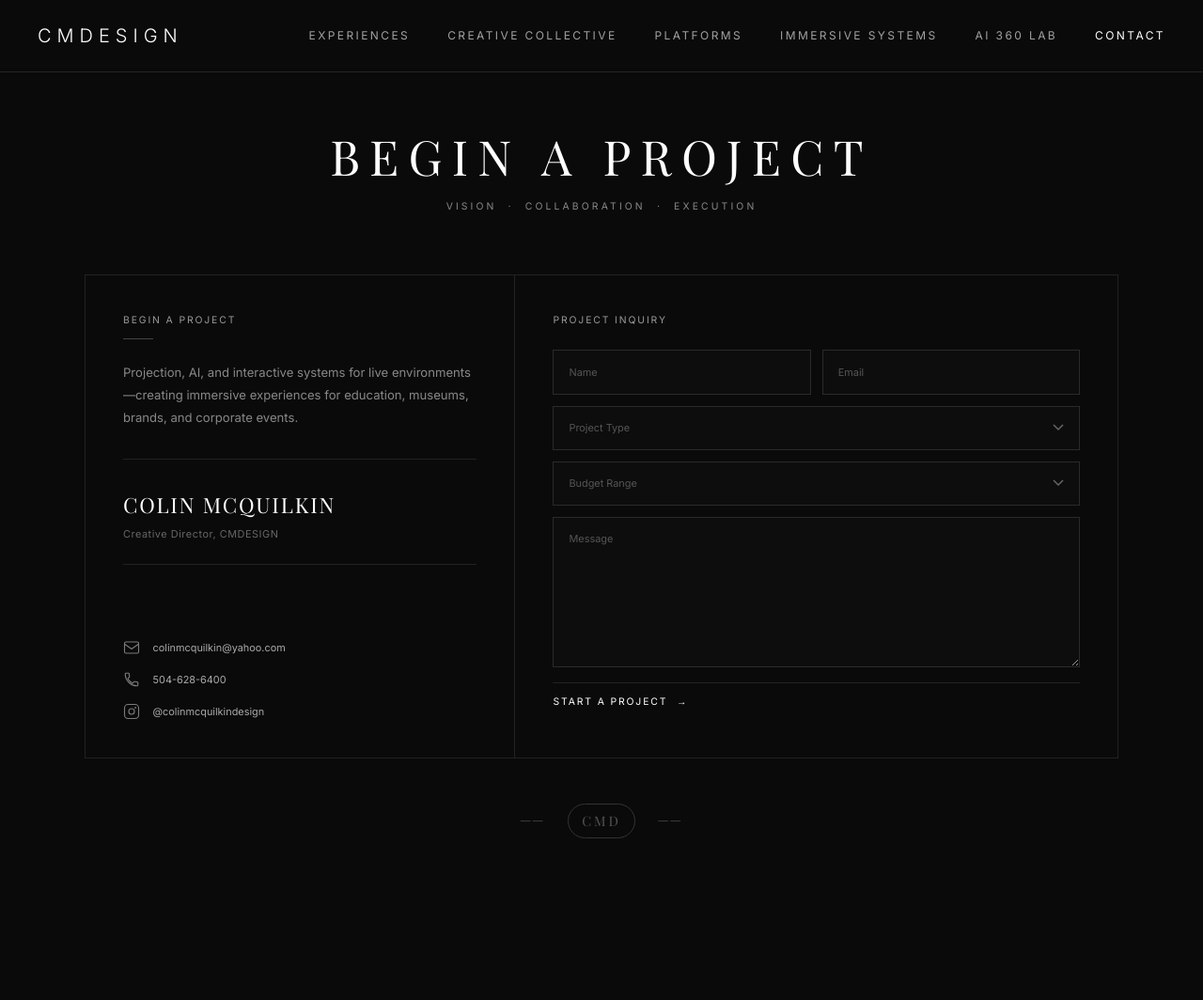
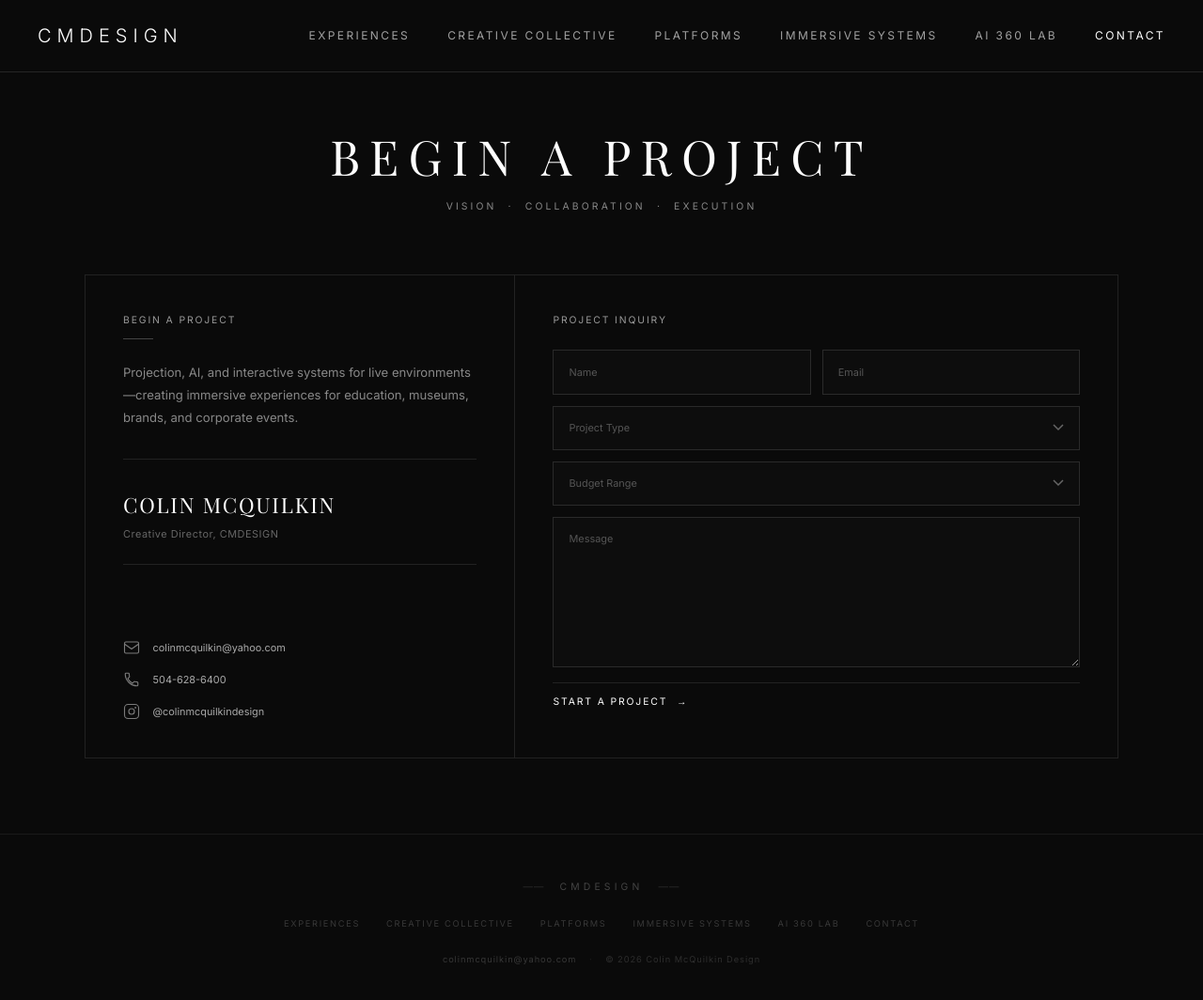
Before and after one commit to casey-byars/ColinMcQuilkin, a website built with Vite: page contact.html in a window 1280 px wide. Shown: the whole page at 94% size. Before the commit the page ends 1004 px from the top, so only its background shows below. Built offline with nearby package versions, Linux system fonts and the light colour scheme; no server answers; a web font is replaced by a local one.

Commit message:
Extract nav and footer into shared snippets
- shared.js: add footerHTML export alongside existing navHTML; footer
  includes brand mark, full nav links, email, and copyright year
- style.css: add .site-footer and all child class styles
- All 6 pages now import and render both navHTML and footerHTML from
  a single source — editing shared.js updates every page at once
- contact.js: remove inline footer mark, use shared footerHTML instead

Co-Authored-By: Claude Sonnet 4.6 <noreply@anthropic.com>

```diff
--- a/src/ai-360-lab.js
+++ b/src/ai-360-lab.js
@@ -1,6 +1,6 @@
 import './style.css'
 import './ai-360-lab.css'
-import { navHTML, initPage, loadContent } from './shared.js'
+import { navHTML, footerHTML, initPage, loadContent } from './shared.js'
 
 document.querySelector('#app').innerHTML = `
   ${navHTML}
@@ -129,6 +129,8 @@ document.querySelector('#app').innerHTML = `
     </div>
 
   </div>
+
+  ${footerHTML}
 `
 
 initPage('ai-360-lab')
--- a/src/contact.js
+++ b/src/contact.js
@@ -1,6 +1,6 @@
 import './style.css'
 import './contact.css'
-import { navHTML, initPage, loadContent } from './shared.js'
+import { navHTML, footerHTML, initPage, loadContent } from './shared.js'
 
 document.querySelector('#app').innerHTML = `
   ${navHTML}
@@ -83,13 +83,9 @@ document.querySelector('#app').innerHTML = `
 
     </div>
 
-    <!-- Footer mark -->
-    <div class="contact-footer">
-      <span>——</span>
-      <span class="contact-footer-logo">CMD</span>
-      <span>——</span>
-    </div>
   </div>
+
+  ${footerHTML}
 `
 
 initPage('contact')
--- a/src/creative-collective.js
+++ b/src/creative-collective.js
@@ -1,6 +1,6 @@
 import './style.css'
 import './creative-collective.css'
-import { navHTML, initPage, loadContent } from './shared.js'
+import { navHTML, footerHTML, initPage, loadContent } from './shared.js'
 
 const R2 = 'https://pub-2978629bd67943adbfc351e6dbcc0f6f.r2.dev'
 
@@ -73,6 +73,8 @@ document.querySelector('#app').innerHTML = `
       'A real-time audio-reactive spectrum visualization installation created for Mazda at SXSW Hype Hotel, turning music into a dynamic light and projection experience.')}
 
   </section>
+
+  ${footerHTML}
 `
 
 initPage('creative-collective')
--- a/src/immersive-systems.js
+++ b/src/immersive-systems.js
@@ -1,6 +1,6 @@
 import './style.css'
 import './immersive-systems.css'
-import { navHTML, initPage } from './shared.js'
+import { navHTML, footerHTML, initPage } from './shared.js'
 
 function card(num, title, tag, desc, specs) {
   const specItems = specs.map(s => `<span class="is-spec">${s}</span>`).join('')
@@ -62,6 +62,8 @@ document.querySelector('#app').innerHTML = `
 
     </div>
   </section>
+
+  ${footerHTML}
 `
 
 initPage('immersive-systems')
--- a/src/main.js
+++ b/src/main.js
@@ -1,5 +1,5 @@
 import './style.css'
-import { navHTML, initPage, loadContent } from './shared.js'
+import { navHTML, footerHTML, initPage, loadContent } from './shared.js'
 
 const R2 = 'https://pub-2978629bd67943adbfc351e6dbcc0f6f.r2.dev'
 
@@ -96,6 +96,8 @@ document.querySelector('#app').innerHTML = `
     </a>
 
   </section>
+
+  ${footerHTML}
 `
 
 initPage('experiences')
--- a/src/platforms.js
+++ b/src/platforms.js
@@ -1,6 +1,6 @@
 import './style.css'
 import './platforms.css'
-import { navHTML, initPage } from './shared.js'
+import { navHTML, footerHTML, initPage } from './shared.js'
 
 const R2 = 'https://pub-2978629bd67943adbfc351e6dbcc0f6f.r2.dev'
 
@@ -72,6 +72,8 @@ document.querySelector('#app').innerHTML = `
 
     </div>
   </section>
+
+  ${footerHTML}
 `
 
 initPage('platforms')
--- a/src/shared.js
+++ b/src/shared.js
@@ -1,3 +1,26 @@
+export const footerHTML = `
+  <footer class="site-footer">
+    <div class="footer-mark">
+      <span class="footer-rule">——</span>
+      <span class="footer-logo">CMDESIGN</span>
+      <span class="footer-rule">——</span>
+    </div>
+    <nav class="footer-nav">
+      <a href="/">Experiences</a>
+      <a href="/creative-collective.html">Creative Collective</a>
+      <a href="/platforms.html">Platforms</a>
+      <a href="/immersive-systems.html">Immersive Systems</a>
+      <a href="/ai-360-lab.html">AI 360 Lab</a>
+      <a href="/contact.html">Contact</a>
+    </nav>
+    <div class="footer-copy">
+      <a href="mailto:colinmcquilkin@yahoo.com">colinmcquilkin@yahoo.com</a>
+      <span class="footer-dot">·</span>
+      <span>© ${new Date().getFullYear()} Colin McQuilkin Design</span>
+    </div>
+  </footer>
+`
+
 export const navHTML = `
   <nav class="border-b border-neutral-800">
     <div class="flex items-center justify-between px-6 md:px-10 py-6">
--- a/src/style.css
+++ b/src/style.css
@@ -1,5 +1,72 @@
 @import "tailwindcss";
 @import "./fonts.css";
+
+/* ── Site Footer ─────────────────────────────────────────────────────────── */
+.site-footer {
+  border-top: 1px solid #1a1a1a;
+  padding: 3rem 2rem 2.5rem;
+  margin-top: 1rem;
+  display: flex;
+  flex-direction: column;
+  align-items: center;
+  gap: 1.5rem;
+}
+
+.footer-mark {
+  display: flex;
+  align-items: center;
+  gap: 1rem;
+}
+
+.footer-rule {
+  font-size: 0.65rem;
+  color: #2a2a2a;
+  letter-spacing: 0.1em;
+}
+
+.footer-logo {
+  font-size: 0.65rem;
+  letter-spacing: 0.4em;
+  text-transform: uppercase;
+  color: #444;
+}
+
+.footer-nav {
+  display: flex;
+  flex-wrap: wrap;
+  justify-content: center;
+  gap: 0.2rem 1.75rem;
+}
+
+.footer-nav a {
+  font-size: 0.58rem;
+  letter-spacing: 0.18em;
+  text-transform: uppercase;
+  color: #383838;
+  text-decoration: none;
+  transition: color 0.2s;
+}
+
+.footer-nav a:hover { color: #aaa; }
+
+.footer-copy {
+  display: flex;
+  align-items: center;
+  gap: 0.85rem;
+  font-size: 0.58rem;
+  letter-spacing: 0.1em;
+  color: #2e2e2e;
+}
+
+.footer-copy a {
+  color: #383838;
+  text-decoration: none;
+  transition: color 0.2s;
+}
+
+.footer-copy a:hover { color: #888; }
+
+.footer-dot { color: #222; }
 
 .project-card {
   position: relative;
```
